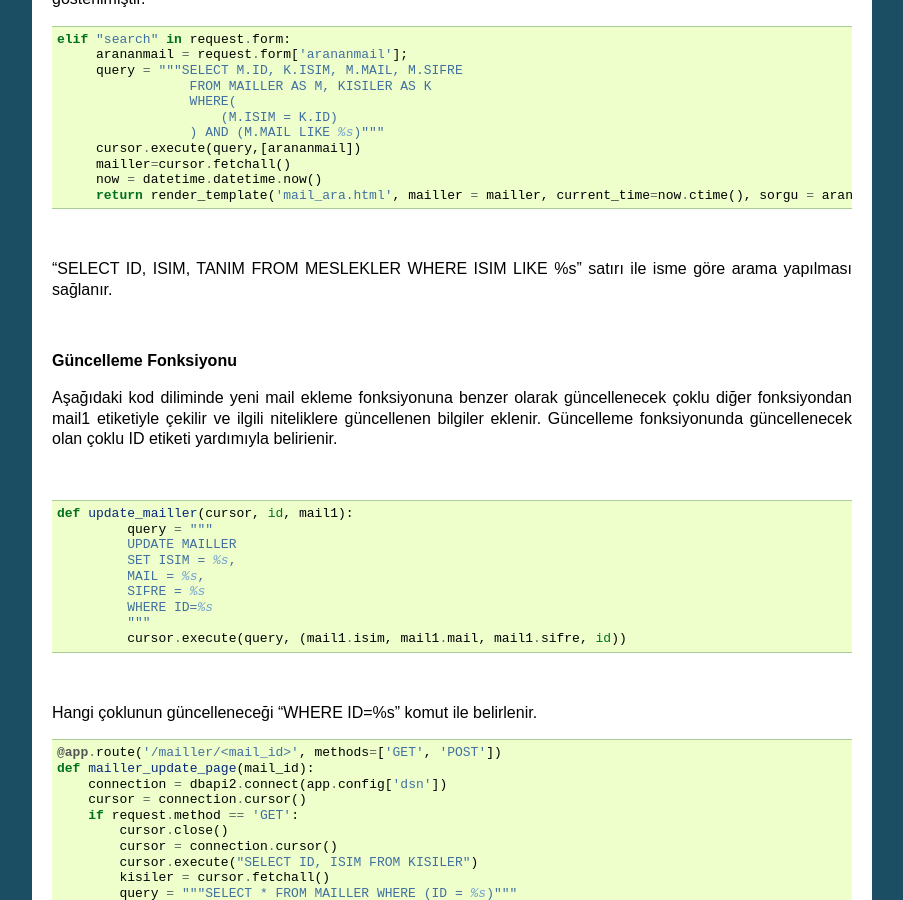
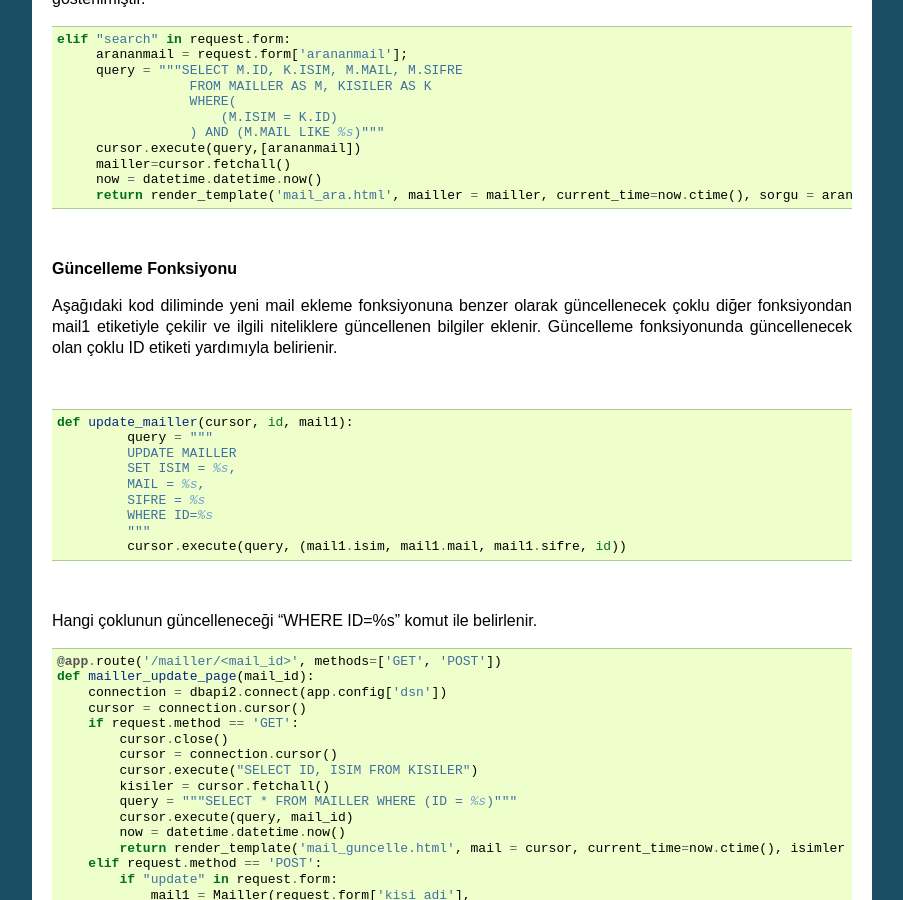
Before and after one commit to orhanse/ConnectLife, a Sphinx documentation site: the page built from docs/developer/member1.rst, in a window 1280 px wide and 900 px high, scrolled down 10138 px. Shown: the whole window, without its empty margins (198-1101 px from the left). Built offline with Sphinx 7.4.7, drawn with Linux system fonts in a browser that asks for light colours.

Commit message:
hatali cumle duzeltildi.

```diff
--- a/docs/developer/member1.rst
+++ b/docs/developer/member1.rst
@@ -633,10 +633,6 @@ Arama fonksiyonunda mailin ismi arama barına girilerek arama yapılabilir. Aram
 
 |
 
-"SELECT ID, ISIM, TANIM FROM MESLEKLER WHERE ISIM LIKE %s" satırı ile isme göre arama yapılması sağlanır.
-
-|
-
 **Güncelleme Fonksiyonu**
 
 Aşağıdaki kod diliminde yeni mail ekleme fonksiyonuna benzer olarak güncellenecek çoklu diğer fonksiyondan mail1 etiketiyle çekilir ve
```
